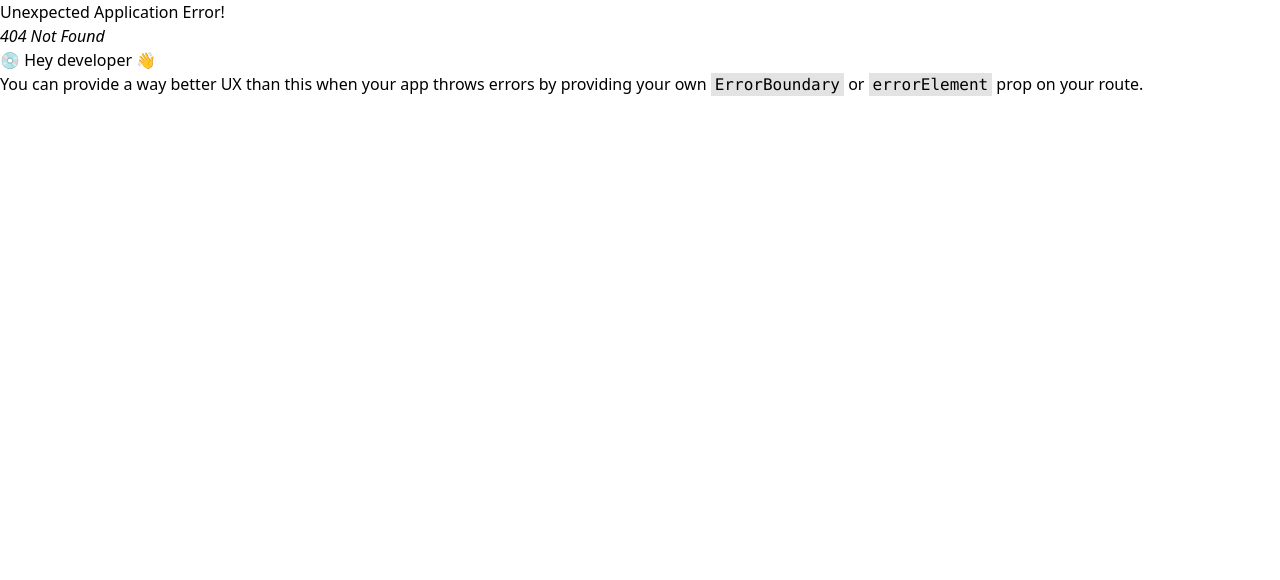
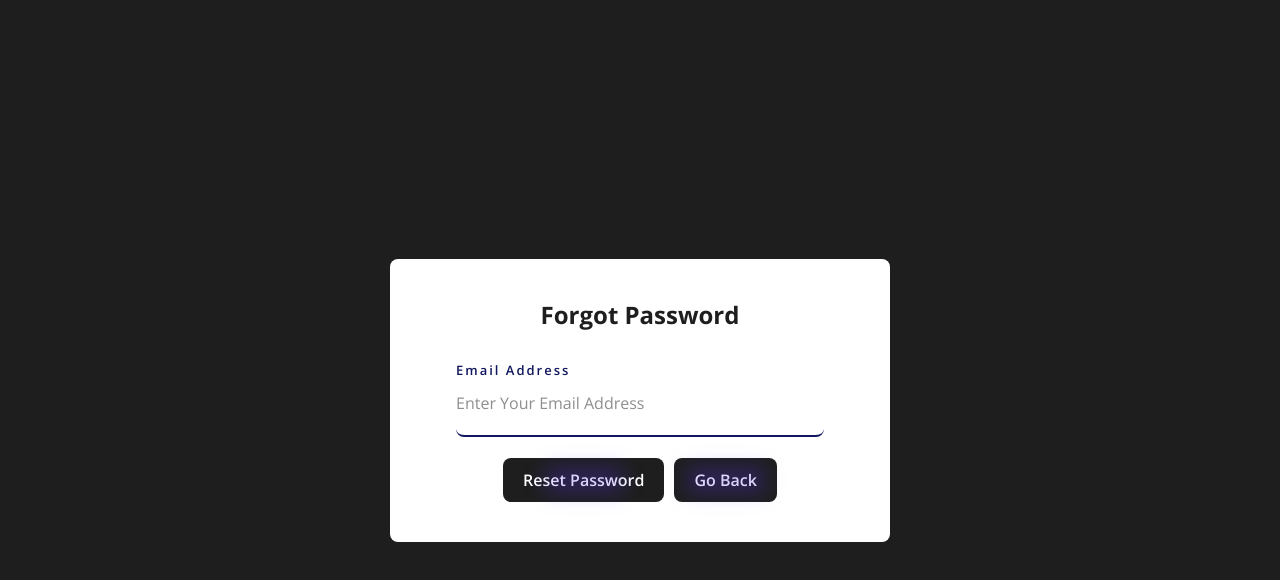
Before and after one commit to nusratjahandina74/PingLoop_Chatting_Application, a React (Vite) app: page /forgotpassword in a window 1280 px wide. Before the commit this address had no page. Shown: the top 580 px of the page. Built offline with nearby package versions, Linux system fonts and the light colour scheme.

Commit message:
Signup & Login Done

```diff
--- a/src/App.jsx
+++ b/src/App.jsx
@@ -3,6 +3,7 @@ import { RouterProvider } from "react-router/dom";
 import SignUp from "./components/page/SignUp";
 import Login from "./components/page/Login";
 import firebaseConfig from "./components/firebase/firebaseConfig";
+import ForgotPassword from "./components/page/ForgotPassword";
 function App() {
 const router = createBrowserRouter([
   {
@@ -13,6 +14,10 @@ const router = createBrowserRouter([
     path: "/login",
     element: <Login />,
   },
+  {
+    path: "/forgotpassword",
+    element: <ForgotPassword />,
+  },
 ]);
   return (
     <>
--- /dev/null
+++ b/src/components/page/ForgotPassword.jsx
@@ -0,0 +1,74 @@
+import React, { useState } from 'react'
+import { Link } from 'react-router'
+import { getAuth, sendPasswordResetEmail } from "firebase/auth";
+// import { Bounce, ToastContainer, toast } from 'react-toastify';
+const ForgotPassword = () => {
+    const auth = getAuth();
+    const [email, setEmail] = useState("")
+    const [emailError, setEmailError] = useState("")
+    const handleEmail = (e) => {
+        setEmail(e.target.value);
+        setEmailError("");
+    }
+    const handleResetPassword = () => {
+        if (!email) {
+            setEmailError("Please enter your email address.");
+        } else {
+            if (!/^\w+([\.-]?\w+)*@\w+([\.-]?\w+)*(\.\w{2,3})+$/.test(email)) {
+                setEmailError("You have entered an invalid email address!");
+
+            }
+        }
+        if (email && (/^\w+([\.-]?\w+)*@\w+([\.-]?\w+)*(\.\w{2,3})+$/.test(email))) {
+            sendPasswordResetEmail(auth, email)
+                .then((user) => {
+                    console.log(user);
+
+                })
+                .catch((error) => {
+                    const errorCode = error.code;
+                    const errorMessage = error.message;
+                });
+        }
+
+
+
+        console.log("ok cool");
+
+    }
+    return (
+        <div className='w-full h-screen bg-primary text-primary flex justify-center items-center font-open'>
+            <div className='bg-white py-10 px-2 w-[500px] rounded-lg'>
+                <h2 className='font-bold text-2xl text-center'>Forgot Password</h2>
+                <div className='flex justify-center items-center'>
+                    <div className='relative w-[368px] mt-[40px]'>
+                        <p className='absolute top-[-10px] left-[0px] bg-white tracking-[2px] font-open font-semibold text-[13px] text-[#11175D]'>Email Address</p>
+                        <input
+                            type="email"
+                            value={email}
+                            onChange={handleEmail}
+                            className='w-full py-[20px] pr-[66px] border-b-2 border-[#11175D] rounded-[8px] outline-none' placeholder='Enter Your Email Address' />
+                        <p className='font-secondary bg-red-500 px-2 rounded-[4px] mt-[5px] text-white text-[16px] font-medium text-center mx-auto'>{emailError}</p>
+                    </div>
+                </div>
+                <div className='flex justify-center items-center mt-4'>
+                    <button
+                        onClick={handleResetPassword}
+                        className='font-open font-semibold py-[10px] px-[20px] rounded-lg text-[16px]  text-white bg-primary relative cursor-pointer'>
+                        <span className='z-[50]'>Reset Password</span>
+                        <span className='absolute top-1/2 left-1/2 -translate-1/2 bg-[#5B36F5]/25 w-[78px] h-[28px] blur-[10px]'></span>
+                    </button>
+                    <Link
+                        to="/login"
+                        onClick={handleResetPassword}
+                        className='font-open font-semibold py-[10px] px-[20px] rounded-lg text-[16px] ml-[10px] text-white bg-primary relative cursor-pointer'>
+                        <span className='z-[50]'>Go Back</span>
+                        <span className='absolute top-1/2 left-1/2 -translate-1/2 bg-[#5B36F5]/25 w-[78px] h-[28px] blur-[10px]'></span>
+                    </Link>
+                </div>
+            </div>
+        </div>
+    )
+}
+
+export default ForgotPassword
--- a/src/components/page/Login.jsx
+++ b/src/components/page/Login.jsx
@@ -3,7 +3,11 @@ import login from '../../assets/login.png'
 import google_icon from '../../assets/google_icon.png'
 import { Link } from 'react-router'
 import { FaEye, FaEyeSlash } from "react-icons/fa";
+import { getAuth, signInWithEmailAndPassword, GoogleAuthProvider, signInWithPopup } from "firebase/auth";
+import { Bounce, ToastContainer, toast } from 'react-toastify';
 const Login = () => {
+    const auth = getAuth();
+    const provider = new GoogleAuthProvider();
     const [email, setEmail] = useState("")
     const [password, setPassword] = useState("")
 
@@ -32,16 +36,55 @@ const Login = () => {
         }
 
 
+        if (email && password && (/^(?=.*[a-z])(?=.*[A-Z])(?=.*\d)(?=.*[@$!%*?&])[A-Za-z\d@$!%*?&]{8,}$/.test(password))) {
+            signInWithEmailAndPassword(auth, email, password)
+                .then((user) => {
+                    console.log(user, "login");
+                    toast.success("Login Successfully Done")
 
+                })
+                .catch((error) => {
+                    const errorCode = error.code;
+                    if (errorCode.includes("auth/invalid-credential")) {
+                        toast.error("Please provide right email and password")
+                    }
+                })
+        }
+    };
+    const handleGoogleSignIn = () => {
+        signInWithPopup(auth, provider)
+            .then((user) => {
+                console.log(user);
+
+            }).catch((error) => {
+                const errorCode = error.code;
+                console.log(errorCode);
+
+            });
     }
-    console.log(email, password);
+
     return (
         <div><div className='flex items-center'>
             <div className='w-1/2'>
                 <div className='flex justify-end mr-[217px]'>
+                    <ToastContainer
+                        position="top-center"
+                        autoClose={5000}
+                        hideProgressBar={false}
+                        newestOnTop={false}
+                        closeOnClick={false}
+                        rtl={false}
+                        pauseOnFocusLoss
+                        draggable
+                        pauseOnHover
+                        theme="colored"
+                        transition={Bounce}
+                    />
                     <div>
                         <h3 className='font-open font-bold text-[34px] text-[#11175D]'>Login to your account!</h3>
-                        <button className='flex items-center font-open font-semibold text-[14px] mt-[29px] border border-[#808080] rounded-[16px] py-[23px] px-[42px]'><span><img src={google_icon} alt="#google_icon" /></span><span className='ml-[9px]'>Login with Google</span></button>
+                        <button
+                            onClick={handleGoogleSignIn}
+                            className='flex items-center font-open font-semibold text-[14px] mt-[29px] border border-[#808080] rounded-[16px] py-[23px] px-[42px]'><span><img src={google_icon} alt="#google_icon" /></span><span className='ml-[9px]'>Login with Google</span></button>
                         <div className='relative w-[368px] mt-[40px]'>
                             <p className='absolute top-[-10px] left-[0px] bg-white tracking-[2px] font-open font-semibold text-[13px] text-[#11175D]'>Email Address</p>
                             <input
@@ -57,21 +100,22 @@ const Login = () => {
                                 type={show ? "text" : "password"}
                                 onChange={handlePassword}
                                 className='w-full py-[20px] pr-[66px] border-b-2 border-[#11175D] rounded-[8px] outline-none' placeholder='Enter Your Password' />
-                                <div onClick={() =>setShow(!show)} className='absolute top-[40%] right-[10%]'>
-                                    {
-                                        show ? <FaEye /> : <FaEyeSlash />
-                                    }
-                                </div>
+                            <div onClick={() => setShow(!show)} className='absolute top-[40%] right-[10%]'>
+                                {
+                                    show ? <FaEye /> : <FaEyeSlash />
+                                }
+                            </div>
                             <p className='font-secondary bg-red-500 px-2 rounded-[4px] mt-[5px] text-white text-[16px] font-medium text-center mx-auto'>{PasswordError}</p>
                         </div>
                         <div className='w-[368px] mt-[50px]'>
                             <button
                                 onClick={handleLogin}
-                                className='w-full font-open font-semibold py-[20px] px-[80px] rounded-[86px] text-[20px] text-white bg-primary relative'>
+                                className='w-full font-open font-semibold py-[20px] px-[80px] rounded-[86px] text-[20px] text-white bg-primary relative cursor-pointer'>
                                 <span className='z-[50]'>Login to Continue</span>
                                 <span className='absolute top-1/2 left-1/2 -translate-1/2 bg-[#5B36F5]/25 w-[78px] h-[28px] blur-[10px]'></span>
                             </button>
-                            <p className='text-[#03014C] font-open text-[14px] text-center mt-[35px]'>Don’t have an account ? <Link to="/signup"><span className='text-[#EA6C00] font-bold'>Sign Up</span></Link> </p>
+                            <Link to="/forgotpassword"><p className='text-[#EA6C00] font-medium font-open text-[14px] text-center mt-[20px] cursor-pointer '>Forgot Password</p></Link>
+                            <p className='text-[#03014C] font-open text-[14px] text-center mt-[10px]'>Don’t have an account ? <Link to="/signup"><span className='text-[#EA6C00] font-bold'>Sign Up</span></Link> </p>
                         </div>
 
 
--- a/src/components/page/SignUp.jsx
+++ b/src/components/page/SignUp.jsx
@@ -2,9 +2,9 @@ import React, { useState } from 'react'
 import sign_up from '../../assets/sign_up.png'
 import { Link, useNavigate } from 'react-router'
 import { FaEye, FaEyeSlash } from "react-icons/fa";
-import { getAuth, createUserWithEmailAndPassword } from "firebase/auth";
+import { getAuth, createUserWithEmailAndPassword, sendEmailVerification } from "firebase/auth";
 import { Bounce, ToastContainer, toast } from 'react-toastify';
-import { Oval } from 'react-loader-spinner';
+import { ThreeDots } from 'react-loader-spinner';
 const SignUp = () => {
     const auth = getAuth();
     const navigate = useNavigate()
@@ -81,22 +81,28 @@ const SignUp = () => {
             setLoading(true)
             createUserWithEmailAndPassword(auth, email, password)
                 .then((user) => {
+                    sendEmailVerification(auth.currentUser)
                     console.log(user, "user");
-                    toast.success("Sign Up Successfully Done")
+                    toast.success("Sign Up Successfully Done. Please verify your email")
                     setTimeout(() => {
                         navigate("/login")
                     }, 3000)
-
+                    setLoading(false)
+                    setEmail("")
+                    setFullName("")
+                    setPassword("")
 
                 })
                 .catch((error) => {
                     const errorCode = error.code;
                     const errorMessage = error.message;
                     console.log(errorMessage);
-                    setLoading(false)
+
+
+
 
                     toast.error("This email is already registered")
-                    if (errorCode == "auth/email-already-in-use") {
+                    if (errorCode.includes("auth/email-already-in-use")) {
                         setEmailError("This email is already registered")
                     }
 
@@ -141,6 +147,7 @@ const SignUp = () => {
                             <p className='absolute top-[-10px] left-[20px] bg-white px-[18px] tracking-[2px] font-secondary font-semibold text-[13px] text-[#11175D]'>Full Name</p>
                             <input
                                 type="text"
+                                value={fullName}
                                 onChange={handleFullName}
                                 className='w-full py-[20px] pr-[66px] pl-[38px] border-2 border-[#11175D] rounded-[8px]' placeholder='Full Name' />
                             <p className='font-secondary bg-red-500 px-2 rounded-[4px] mt-[5px] text-white text-[16px] font-medium text-center mx-auto'>{fullNameError}</p>
@@ -149,6 +156,7 @@ const SignUp = () => {
                         <div className='relative w-[368px] mt-[53px]'>
                             <p className='absolute top-[-10px] left-[20px] bg-white px-[18px] tracking-[2px] font-secondary font-semibold text-[13px] text-[#11175D]'>Password</p>
                             <input
+                                value={password}
                                 type={show ? "text" : "password"}
                                 onChange={handlePassword}
                                 className='w-full py-[20px] pr-[66px] pl-[38px] border-2 border-[#11175D] rounded-[8px]' placeholder='Password' />
@@ -161,30 +169,32 @@ const SignUp = () => {
 
                         </div>
                         <div>
+                            <div className='w-[368px] mt-[50px]'>
+                                <button
+                                    onClick={handleSignUp}
+                                    className='w-full font-secondary font-semibold py-[20px] px-[100px] rounded-[86px] text-[20px] text-white bg-primary relative cursor-pointer'>
                                     {
-                            loading ?  <div className='w-[368px] flex justify-center' >
-                            <Oval
+                                        loading ? <div className='flex justify-center' >
+                                            <ThreeDots
                                                 visible={true}
-                                height="40"
-                                width="40"
-                                color="#4fa94d"
-                                ariaLabel="oval-loading"
+                                                height="30"
+                                                width="30"
+                                                color="#fff"
+                                                radius="9"
+                                                ariaLabel="three-dots-loading"
                                                 wrapperStyle={{}}
                                                 wrapperClass=""
                                             />
-                        </div> : <div className='w-[368px] mt-[50px]'>
-                            <button
-                                onClick={handleSignUp}
-                                className='w-full font-secondary font-semibold py-[20px] px-[100px] rounded-[86px] text-[20px] text-white bg-primary relative cursor-pointer'>
+                                        </div> : <span className='z-[50]'>Sign up</span>
+                                    }
 
-                                <span className='z-[50]'>Sign up</span>
                                     <span className='absolute top-1/2 left-1/2 -translate-1/2 bg-[#5B36F5]/25 w-[78px] h-[28px] blur-[10px]'></span>
 
 
                                 </button>
                                 <p className='text-[#03014C] font-open text-[14px] text-center mt-[35px]'>Already  have an account ? <Link to="/login"><span className='text-[#EA6C00] font-bold'>Sign In</span></Link></p>
                             </div>
-                         }
+
                         </div>
 
 
```
Lines whose indentation alone changed are shown as unchanged.
